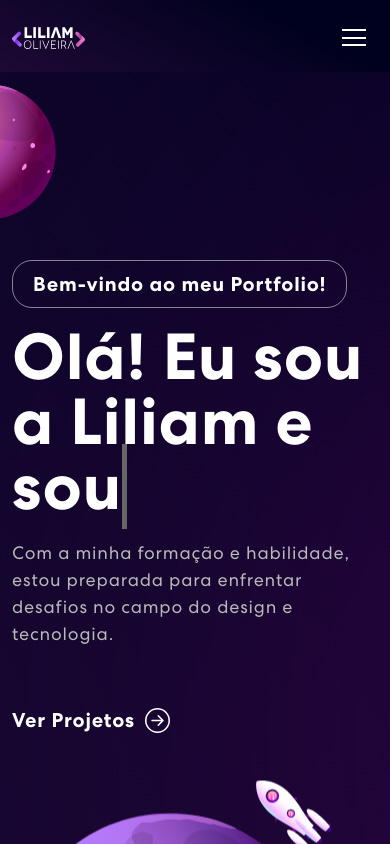
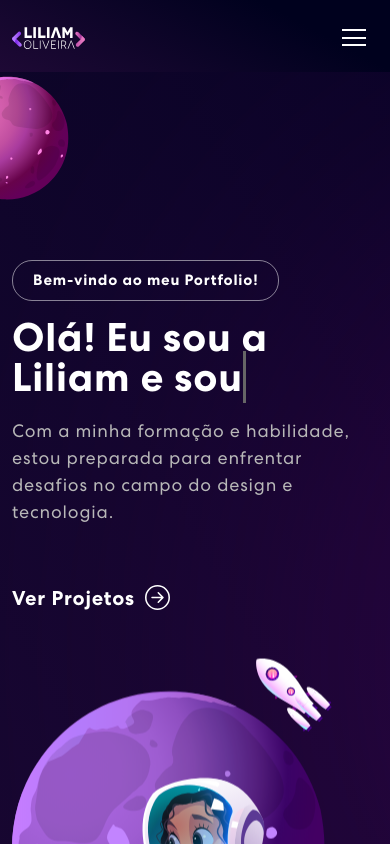
Before and after one commit to Lihsolive/portfolio-pessoal, a React (Create React App) app: page / in a window 390 px wide. Shown: the top 844 px of the page. Built offline with nearby package versions, Linux system fonts and the light colour scheme.

Commit message:
Corrigindo tamanho do título do banner

```diff
--- a/src/components/banner/Banner.css
+++ b/src/components/banner/Banner.css
@@ -67,3 +67,21 @@
 .txt-rotate > .wrap {
   border-right: 0.08em solid #666;
 }
+
+@media (max-width: 680px) {
+  .banner .tagline {
+    font-size: 15px;
+  }
+  .banner h1 {
+    font-size: 40px;
+  }
+}
+
+@media (max-width: 300px) {
+  .banner .tagline {
+    font-size: 10px;
+  }
+  .banner h1 {
+    font-size: 30px;
+  }
+}
```
